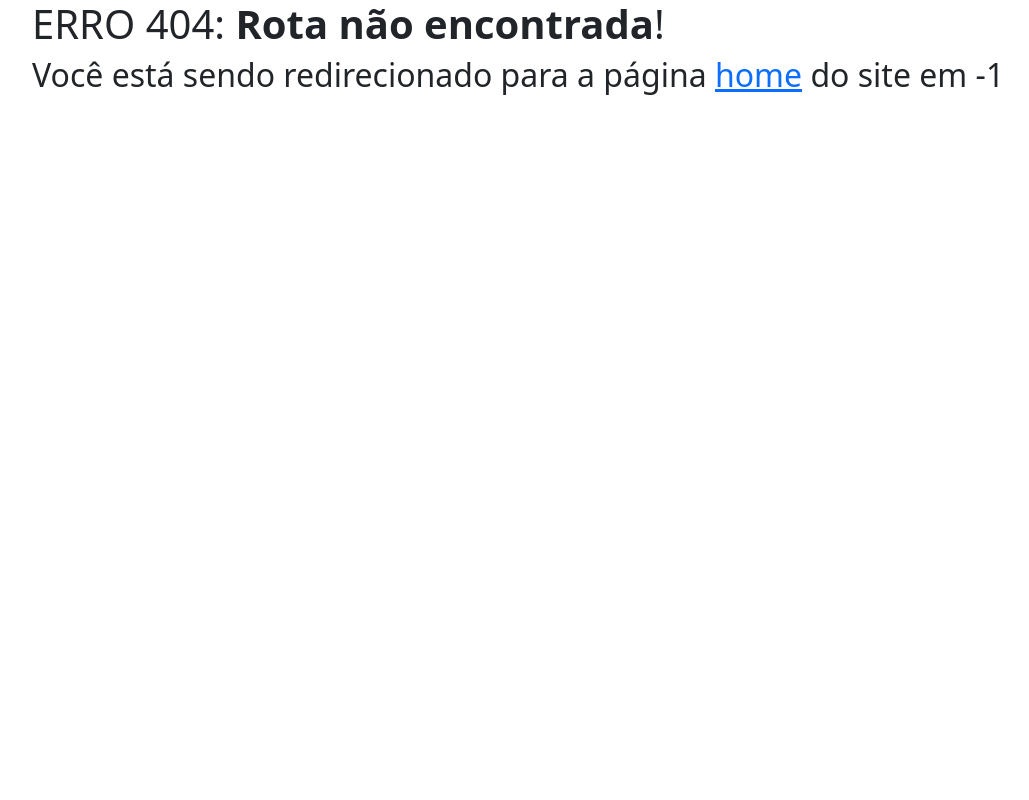
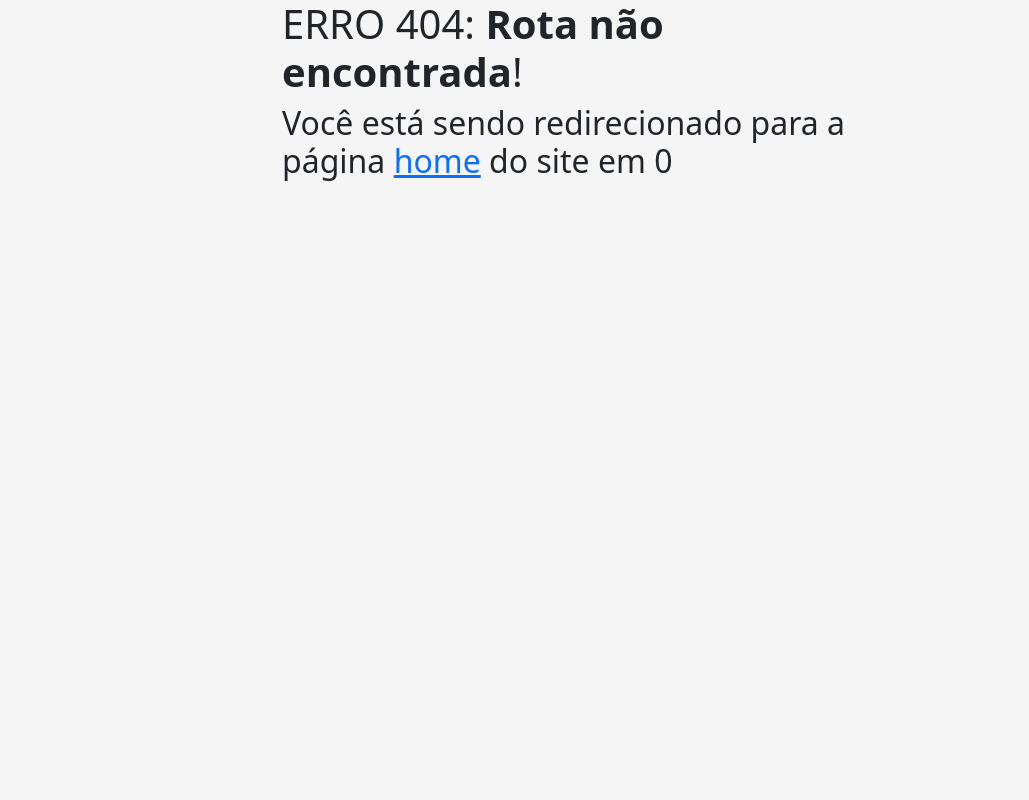
Before and after one commit to felipe-fjs/todo-project, a Flask app: template app/templates/not_found.html in a window 1280 px wide. Shown: the whole page, without its empty margins (50-1079 px from the left). Run offline with Flask 3, Linux system fonts and the light colour scheme; the template is opened without the code that fills it, so the values that code supplies are empty; some libraries are stand-ins or nearby versions.

Commit message:
Update not_found.html

```diff
--- a/app/templates/not_found.html
+++ b/app/templates/not_found.html
@@ -5,11 +5,23 @@
     <meta charset="UTF-8">
     <meta name="viewport" content="width=device-width, initial-scale=1.0">
     <title>Document</title>
-    <link rel="stylesheet" href="{{ url_for('static', filename='bootstrap.min.css') }}">
+    <link rel="stylesheet" href="{{ url_for('static', filename='css/bootstrap.min.css')}}">
+    <style>
+        * {
+            margin: 0%;
+            padding: 0%;
+            box-sizing: border-box;
+        }
+        body{
+            height: 100vh;
+            width: 100vw;
+            background-color: whitesmoke;
+        }
+    </style>
 </head>
 
 <body>
-    <main class="container">
+    <main class="container col-6">
         <section>
             <h1>ERRO 404: <strong>Rota não encontrada</strong>!</h1>
             <h2>Você está sendo redirecionado para a página <a href="{{ url_for('tasks.home') }}">home</a> do site em
@@ -24,9 +36,12 @@
             let coutdown = 5
             count.innerText = coutdown;
 
-            setInterval(()=> {
+            const interval = setInterval(()=> {
                 coutdown--;
                 count.innerText = coutdown;
+                if (coutdown == 0) {
+                    clearInterval(interval)
+                }
             }, 1000)
         }
 
```
